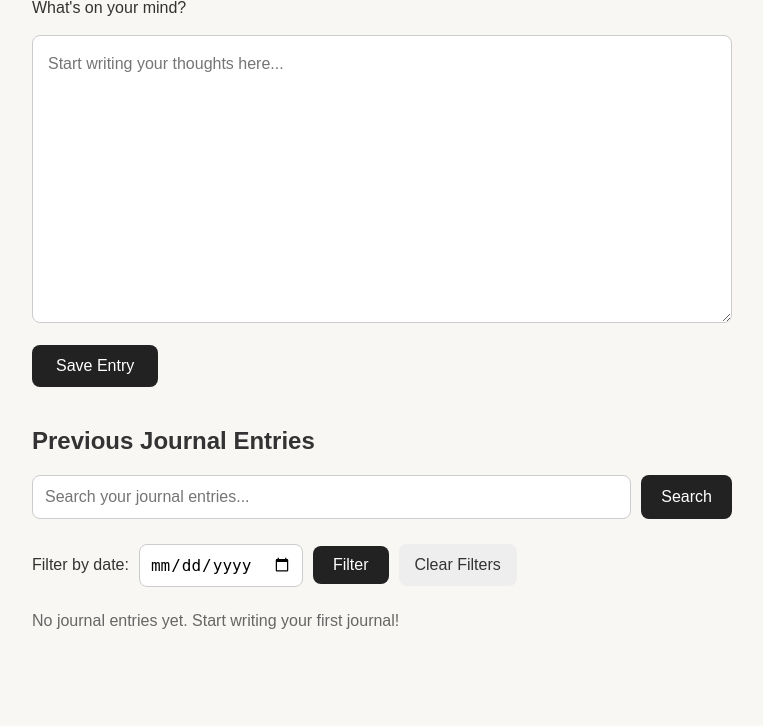
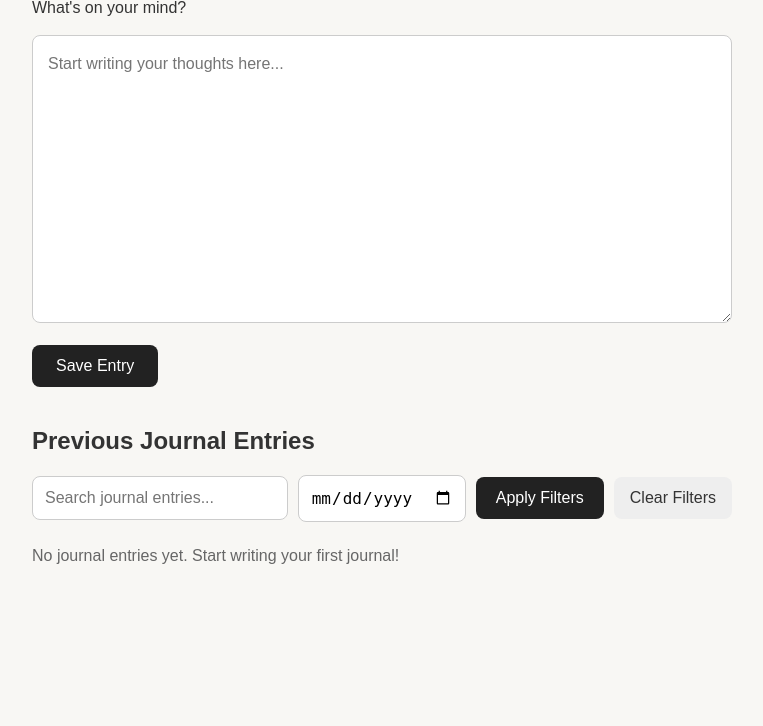
Before and after one commit to bibekshah47/daily-journal, a Flask app: page / in a window 1280 px wide. Shown: the part 311-1037 px from the top of the page, without its empty margins (258-1021 px from the left). After the commit the page ends 875 px from the top, so only its background shows below. Run offline with Flask 3, Linux system fonts and the light colour scheme; data that the repository does not hold is empty.

Commit message:
Add combined keyword and date filtering

```diff
--- a/app.py
+++ b/app.py
@@ -45,20 +45,40 @@ def home():
 
 
 
-    if filter_date:
+
+    # Check whether both a keyword and a date were provided
+    if search_query and filter_date:
+        cursor.execute(
+            """
+            SELECT * FROM entries
+            WHERE content LIKE ?
+            AND date(created_at) = ?
+            ORDER BY id DESC
+            """,
+            ("%" + search_query + "%", filter_date)
+        )
+
+    # Filter entries using only the selected date
+    elif filter_date:
         cursor.execute(
             "SELECT * FROM entries WHERE date(created_at) = ? ORDER BY id DESC",
             (filter_date,)
         )
+
+    # Filter entries using only the search keyword
     elif search_query:
         cursor.execute(
             "SELECT * FROM entries WHERE content LIKE ? ORDER BY id DESC",
             ("%" + search_query + "%",)
         )
+
+    # If no filters are provided, display all entries
     else:
         cursor.execute("SELECT * FROM entries ORDER BY id DESC")
 
+    # Retrieve the matching entries from SQLite
     rows = cursor.fetchall()
+
 
 
 
--- a/static/style.css
+++ b/static/style.css
@@ -178,3 +178,33 @@ button:hover {
 .clear-button:hover {
     background-color: #dddddd;
 }
+
+
+/* Arrange all filter controls in a horizontal row */
+.journal-filter-form {
+    display: flex;
+    align-items: center;
+    flex-wrap: wrap;
+    gap: 10px;
+    margin-bottom: 25px;
+}
+
+/* Style the keyword search and date inputs */
+.journal-filter-form input {
+    padding: 12px;
+    border: 1px solid #cccccc;
+    border-radius: 8px;
+    font-size: 16px;
+}
+
+/* Allow the keyword search box to take up extra space */
+.journal-filter-form input[type="text"] {
+    flex: 1;
+    min-width: 180px;
+}
+
+/* Style the Apply Filters button */
+.journal-filter-form button {
+    padding: 12px 20px;
+    cursor: pointer;
+}
--- a/templates/index.html
+++ b/templates/index.html
@@ -42,43 +42,35 @@
     <h2>Previous Journal Entries</h2>
 
 
-    <form action="/" method="GET" class="search-form">
 
+    <!-- Combined form for searching entries by keyword and date -->
+    <form action="/" method="GET" class="journal-filter-form">
 
-        <!-- Search input that remembers the user's keyword -->
+        <!-- Search journal entries using a keyword -->
         <input
             type="text"
             name="search"
-            placeholder="Search your journal entries..."
+            placeholder="Search journal entries..."
             value="{{ search_query }}"
         >
 
-
-        <button type="submit">Search</button>
-
-    </form>
-
-
-    <form action="/" method="GET" class="date-filter-form">
-
-        <label for="filter-date">Filter by date:</label>
-
+        <!-- Filter entries by their creation date -->
         <input
             type="date"
-            id="filter-date"
             name="filter_date"
             value="{{ filter_date }}"
         >
 
-        <button type="submit">Filter</button>
+        <!-- Submit both filters together -->
+        <button type="submit">Apply Filters</button>
 
-
+        <!-- Return to the homepage without filters -->
         <a href="{{ url_for('home') }}" class="clear-button">
             Clear Filters
         </a>
 
+    </form>
 
-    </form>
 
 
 
@@ -108,17 +100,28 @@
             </div>
         </div>
 
+
     {% else %}
 
-        <!-- Display a helpful message when no entries are found -->
-        {% if filter_date %}
+        <!-- Show a message when both filters have no matching entries -->
+        {% if search_query and filter_date %}
+
+            <p>
+                No journal entries found containing
+                "{{ search_query }}" on {{ filter_date }}.
+            </p>
+
+        <!-- Show a message when only the date filter is active -->
+        {% elif filter_date %}
 
             <p>No journal entries found for {{ filter_date }}.</p>
 
+        <!-- Show a message when only the keyword search is active -->
         {% elif search_query %}
 
             <p>No journal entries found for "{{ search_query }}".</p>
 
+        <!-- Show a message when there are no journal entries at all -->
         {% else %}
 
             <p>No journal entries yet. Start writing your first journal!</p>
@@ -130,5 +133,6 @@
 
 
 
+
 </body>
 </html>
```
